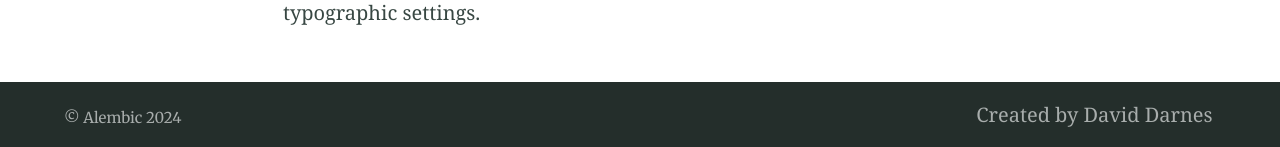
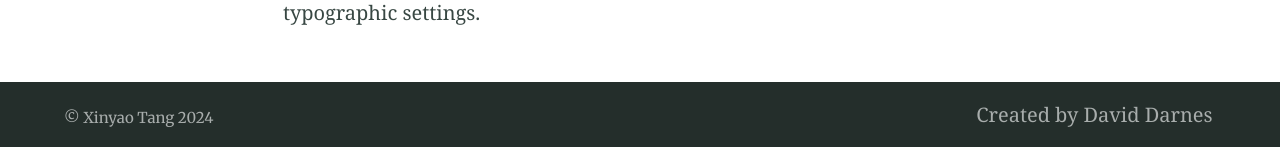
Before and after one commit to bigfish1106/bigfish1106.github.io, a Jekyll site: the page built from index.md, in a window 1280 px wide and 900 px high, scrolled down 4872 px. Shown: the part 750-897 px from the top of the window. Built offline with Jekyll 4.4.1, drawn with Linux system fonts in a browser that asks for light colours.

Commit message:
Update _config.yml

```diff
--- a/_config.yml
+++ b/_config.yml
@@ -93,7 +93,7 @@ defaults:
 # 7. Site settings
 encoding: utf-8 # Make sure the encoding is right
 lang: en-GB # Set the site language
-title: "Alembic" # Site name or title, also used in jekyll-seo-tag
+title: "Xinyao Tang" # Site name or title, also used in jekyll-seo-tag
 logo: "/assets/logos/logo.svg" # Site logo, also used in jekyll-seo-tag
 description: "Alembic is a starting point for Jekyll projects. Rather than starting from scratch, this boilerplate is designed to get the ball rolling immediately" # Site description and default description, also used in jekyll-seo-tag
 url: "https://alembic.darn.es" # Site url, also used in jekyll-seo-tag
```
